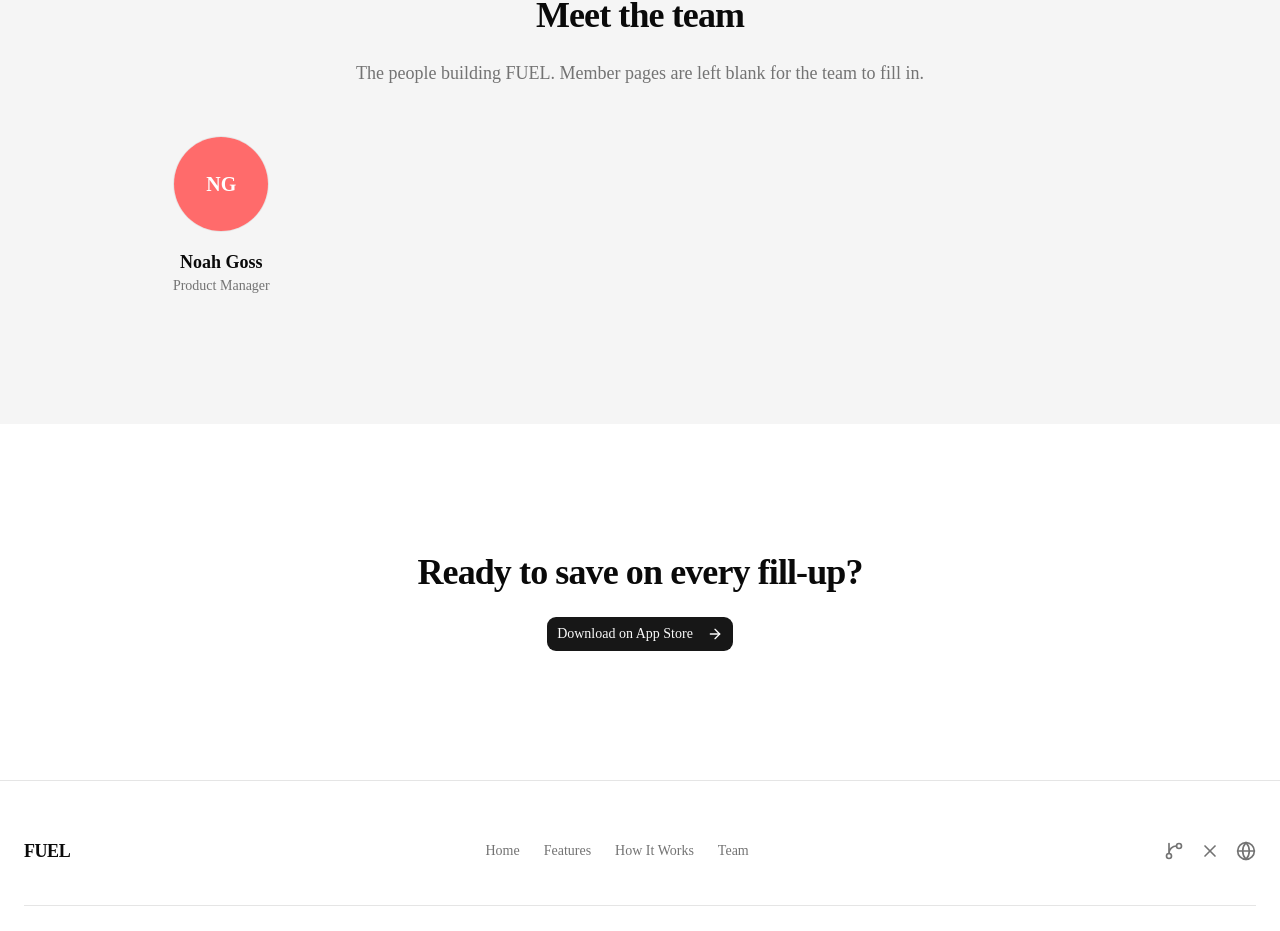
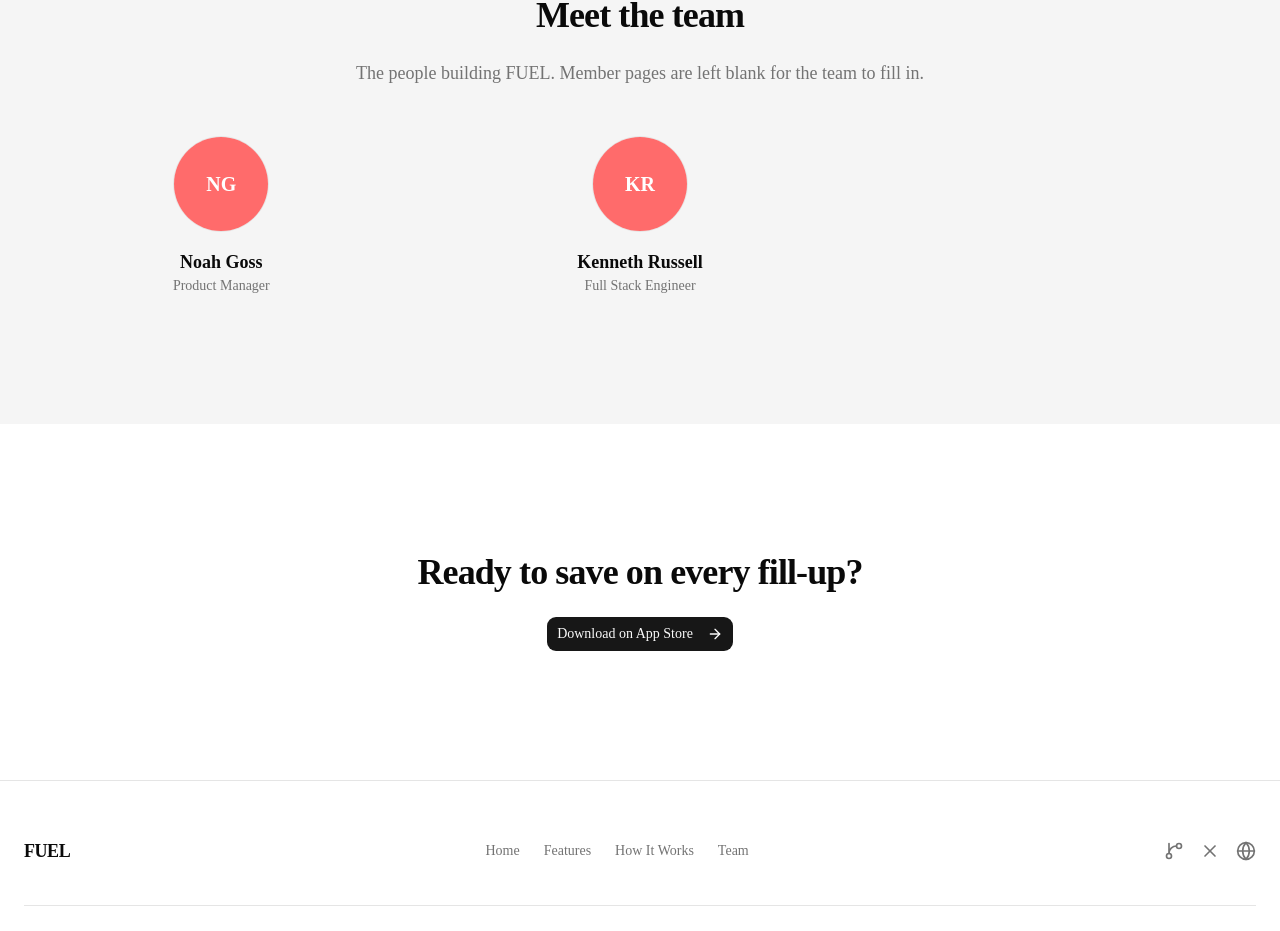
Before and after one commit to luxuryimv5-star/fuel-landingpage, a Next.js app: page / in a window 1280 px wide. Shown: the part 2394-3325 px from the top of the page. Built offline with nearby package versions, Linux system fonts and the light colour scheme.

Commit message:
feat: add duplicate entry for Kenneth Russell in team members list

```diff
--- a/components/team-members.ts
+++ b/components/team-members.ts
@@ -15,4 +15,11 @@ export const teamMembers: readonly TeamMember[] = [
     bio: "Product lead for FUEL.",
     contributions: "Product lead for FUEL.",
   },
+  {
+    slug: "kenneth-russell",
+    name: "Kenneth Russell",
+    role: "Full Stack Engineer",
+    bio: " Hi my name is Kenneth Russell and I am a Full Stack Engineer with the app FUEL. I am also an intern at JournI. I am passionate about building innovative solutions and contributing to the success of my teams, and the community around me. Through JournI I learn how to expand on my coding skills and to be able to learn how to properly work with a team.  ",
+    contributions: "Engineer at FUEL. suggested and implemented the idea of using a database to store user data and other information. ",
+  },
 ];
```
